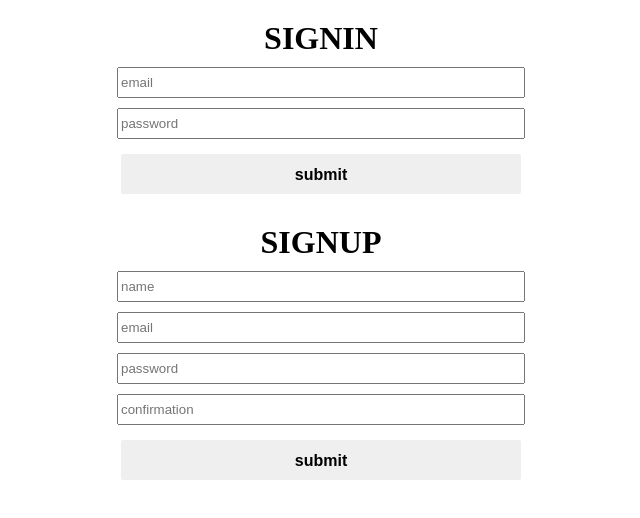
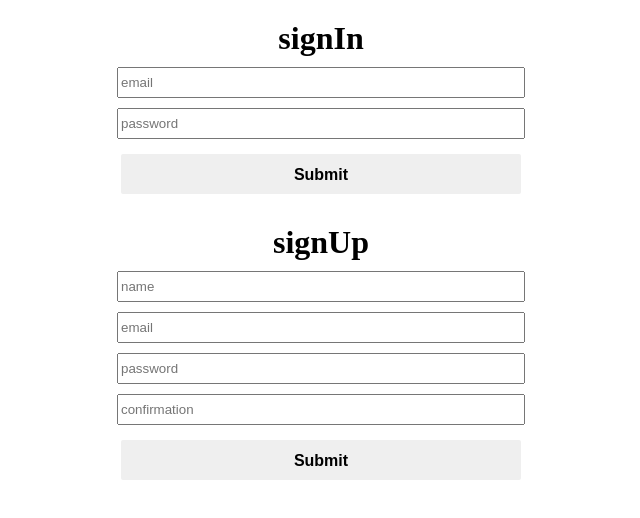
Before and after one commit to Motonary/Fortuna, a React app in the folder client/: page / in a window 1280 px wide. Shown: the top 518 px of the page, without its empty margins (327-967 px from the left). Built offline with nearby package versions, Linux system fonts and the light colour scheme; the HTML template or start-up script is replaced by a standard one.

Commit message:
remove factory

```diff
--- a/client/src/components/atoms/Button/index.tsx
+++ b/client/src/components/atoms/Button/index.tsx
@@ -4,13 +4,12 @@ import * as styles from './style.css'
 interface ButtonProps {
   type: 'submit' | 'reset' | 'button'
   style: 'normal' | 'primary' | 'warning' | 'form'
-  label: string
   disabled?: boolean
 }
 
-const Button: React.SFC<ButtonProps> = ({ type, style, label }) => (
+const Button: React.SFC<ButtonProps> = ({ type, style, children }) => (
   <button type={type} className={[styles.button, styles[style]].join(' ')}>
-    {label}
+    {children}
   </button>
 )
 
--- a/client/src/components/organisms/Form/index.tsx
+++ b/client/src/components/organisms/Form/index.tsx
@@ -3,7 +3,6 @@ import { Field, Formik, ErrorMessage } from 'formik'
 import _ from 'lodash'
 
 import Button from '../../atoms/Button'
-// import ErrorMessage from '../../atoms/ErrorMessage'
 
 import styles from './style.css'
 
@@ -44,17 +43,17 @@ function submit(values: FormValues, actions: any) {
   //   .catch(() => actions.setSubmitting(false))
 }
 
-function formFactory(type: string) {
-  return ({ ...props }: any) => (
+// function formFactory(type: string) {
+const Form: React.SFC<any> = ({ formType, ...rest }) => (
   <div id={styles.formContainer}>
-      <h1 id={styles.formName}>{type.toUpperCase()}</h1>
+    <h1 id={styles.formName}>{formType}</h1>
     <Formik
-        initialValues={{ ...props }}
+      initialValues={{ ...rest }}
       validate={validate}
       onSubmit={submit}
       render={({ handleSubmit, isSubmitting }) => (
         <form className={styles.signForm} onSubmit={handleSubmit}>
-            {_.map(Object.keys(props), key => {
+          {_.map(Object.keys(rest), key => {
             return (
               <div className={styles.formFields}>
                 <Field
@@ -67,13 +66,13 @@ function formFactory(type: string) {
               </div>
             )
           })}
-            <Button type="submit" style="form" label="submit" disabled={isSubmitting} />
+          <Button type="submit" style="form" disabled={isSubmitting}>
+            Submit
+          </Button>
         </form>
       )}
     />
   </div>
 )
-}
 
-export const SignInForm = formFactory('signin')
-export const SignUpForm = formFactory('signup')
+export default Form
--- a/client/src/components/templates/TopPageTemplate/index.tsx
+++ b/client/src/components/templates/TopPageTemplate/index.tsx
@@ -1,14 +1,14 @@
 import React from 'react'
 
-import { SignInForm, SignUpForm } from '../../organisms/Form'
+import Form from '../../organisms/Form'
 
 // interface TopPageTemplateProps {
 // }
 
 const TopPageTemplate: React.SFC = () => (
   <div>
-    <SignInForm email="" password="" />
-    <SignUpForm name="" email="" password="" confirmation="" />
+    <Form formType="signIn" email="" password="" />
+    <Form formType="signUp" name="" email="" password="" confirmation="" />
   </div>
 )
 
```
Also changed, not shown: 2 other files (tests, documents, lock files or other folders). Lines whose indentation alone changed are shown as unchanged.
